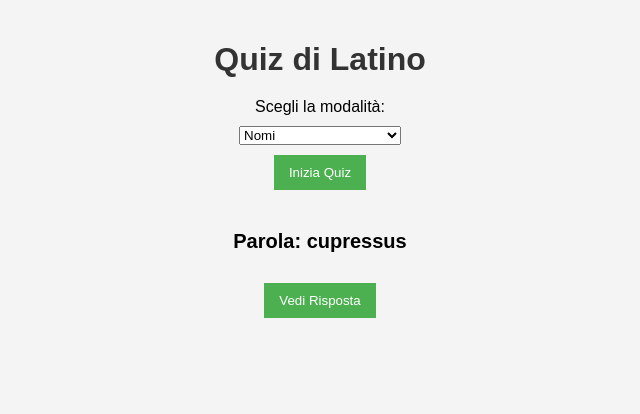
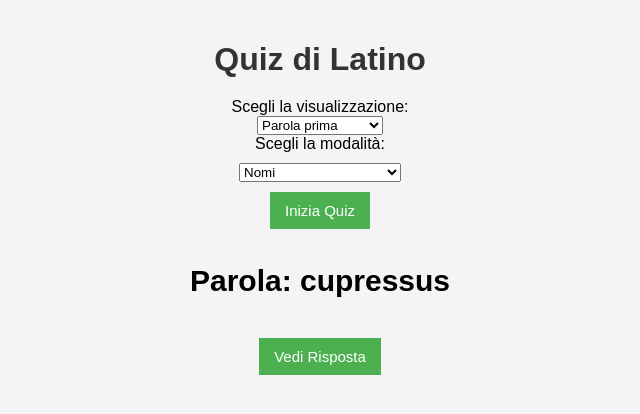
Before and after one commit to nicodiemoz/Traduzioni_latino_02, a plain HTML site: page index.html in a window 1280 px wide. Both pictures are taken after a click on the button "Inizia Quiz". Shown: the whole page, without its empty margins (320-960 px from the left). Drawn offline with Linux system fonts and the light colour scheme.

Commit message:
Update index.html

```diff
--- a/index.html
+++ b/index.html
@@ -1,3 +1,4 @@
+
 <!DOCTYPE html>
 <html lang="it">
 <head>
@@ -8,6 +9,14 @@
 </head>
 <body>
     <h1>Quiz di Latino</h1>
+
+    <!-- Nuova selezione per la visualizzazione -->
+    <label for="visualizzazione">Scegli la visualizzazione:</label>
+    <select id="visualizzazione">
+        <option value="parola">Parola prima</option>
+        <option value="traduzione">Traduzione prima</option>
+    </select>
+
     <label for="modalita">Scegli la modalità:</label>
     <select id="modalita">
         <option value="nomi">Nomi</option>
@@ -15,12 +24,12 @@
         <option value="congiunzioni_e_avverbi">congiunzioni_e_avverbi</option>
         <option value="tutto">Tutto</option>
     </select>
-    <button id="startQuiz">Inizia Quiz</button>
+    <button id="startQuiz" style="font-size: 15px;">Inizia Quiz</button>
 
-    <div id="quizContainer" style="display:none;">
-        <p id="quizPrompt" style="font-size: 20px; font-weight: bold;"></p>
-        <button id="nextBtn" style="margin-top: 10px;">Vedi Risposta</button>
-        <p id="quizAnswer" style="display:none; font-weight: bold;"></p>
+    <div id="quizContainer" style="display:none; margin-top: 5px;">
+        <p id="quizPrompt" style="font-size: 30px; font-weight: bold;"></p>
+        <button id="nextBtn" style="font-size: 15px; margin-top: 10px;">Vedi Risposta</button>
+        <p id="quizAnswer" style="font-size: 25px; font-weight: bold;"></p>
     </div>
 
     <script src="script.js"></script>
```
